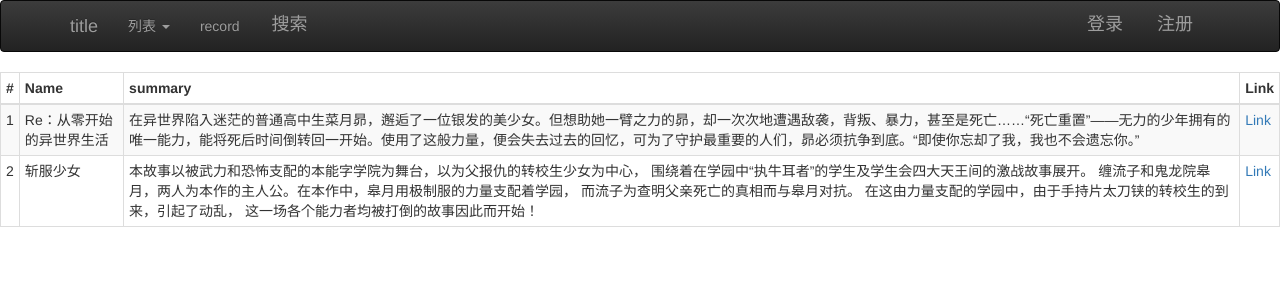
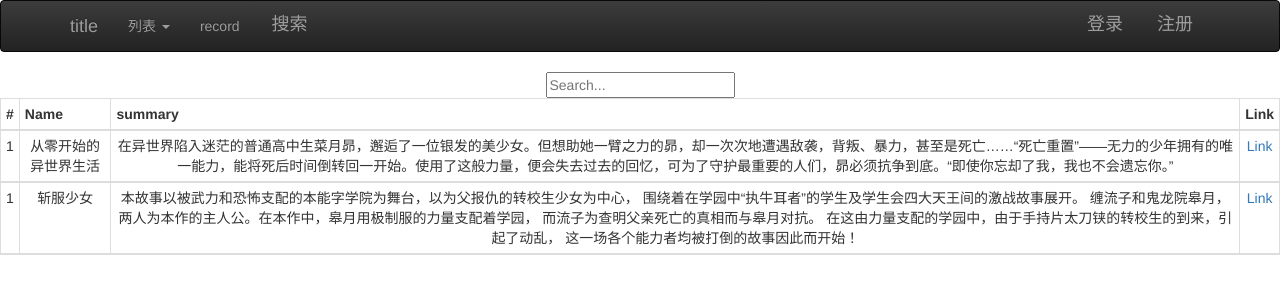
Before and after one commit to Kami-naga/Project2-group1, a React (Create React App) app: page /#/list1 in a window 1280 px wide. Shown: the top 300 px of the page. Built offline with nearby package versions, Linux system fonts and the light colour scheme.

Commit message:
filter in list

```diff
--- a/src/App.css
+++ b/src/App.css
@@ -16,3 +16,6 @@
   position:absolute;
   right:100px;
 }
+.searchBox{
+	text-align: center;
+}
--- a/src/list1.js
+++ b/src/list1.js
@@ -1,8 +1,81 @@
 import React, { Component } from 'react';
 import {Table} from 'react-bootstrap'
+import './App.css'
 class List1 extends React.Component{
+    constructor(){
+        super();
+        this.state = {
+            name:[],
+            search: ''
+        }
+        this.state.name.push("从零开始的异世界生活");
+        this.state.name.push("斩服少女");
+    }
+
+    updateSearch(event){
+        this.setState({search: event.target.value.substr(0, 20)});
+    }
+
     render(){
+        var filter = this.state.search;
+        var filtered1 = this.state.name[0].indexOf(filter);
+        var filtered2 = this.state.name[1].indexOf(filter);
+        let itemTable;
+        if (filter == ''){
+            itemTable = (
+                <thead>
+                    <tr>
+                        <td>1</td>
+                        <td>从零开始的异世界生活</td>
+                        <td>在异世界陷入迷茫的普通高中生菜月昴，邂逅了一位银发的美少女。但想助她一臂之力的昴，却一次次地遭遇敌袭，背叛、暴力，甚至是死亡……“死亡重置”——无力的少年拥有的唯一能力，能将死后时间倒转回一开始。使用了这般力量，便会失去过去的回忆，可为了守护最重要的人们，昴必须抗争到底。“即使你忘却了我，我也不会遗忘你。”</td>
+                        <td ><a href="https://bangumi.bilibili.com/anime/3461?from=search&seid=12480599131834855516">Link</a></td>
+                    </tr>
+                    <tr>
+                        <td>1</td>
+                        <td>斩服少女</td>
+                        <td>本故事以被武力和恐怖支配的本能字学院为舞台，以为父报仇的转校生少女为中心， 围绕着在学园中“执牛耳者”的学生及学生会四大天王间的激战故事展开。 缠流子和鬼龙院皋月，两人为本作的主人公。在本作中，皋月用极制服的力量支配着学园， 而流子为查明父亲死亡的真相而与皋月对抗。 在这由力量支配的学园中，由于手持片太刀铗的转校生的到来，引起了动乱， 这一场各个能力者均被打倒的故事因此而开始！</td>
+                        <td><a href="https://bangumi.bilibili.com/anime/419?from=search&seid=1605314221698094105">Link</a></td>
+                    </tr>
+                </thead>
+
+            )
+        }
+        else if (filtered1 !== -1){
+            itemTable = (
+                <thead>
+                    <tr>
+                        <td>1</td>
+                        <td>从零开始的异世界生活</td>
+                        <td>在异世界陷入迷茫的普通高中生菜月昴，邂逅了一位银发的美少女。但想助她一臂之力的昴，却一次次地遭遇敌袭，背叛、暴力，甚至是死亡……“死亡重置”——无力的少年拥有的唯一能力，能将死后时间倒转回一开始。使用了这般力量，便会失去过去的回忆，可为了守护最重要的人们，昴必须抗争到底。“即使你忘却了我，我也不会遗忘你。”</td>
+                        <td ><a href="https://bangumi.bilibili.com/anime/3461?from=search&seid=12480599131834855516">Link</a></td>
+                    </tr>
+                </thead>
+
+            )
+        }
+        else if (filtered2 !== -1){
+            itemTable = (
+                <thead>
+                    <tr>
+                        <td>1</td>
+                        <td>斩服少女</td>
+                        <td>本故事以被武力和恐怖支配的本能字学院为舞台，以为父报仇的转校生少女为中心， 围绕着在学园中“执牛耳者”的学生及学生会四大天王间的激战故事展开。 缠流子和鬼龙院皋月，两人为本作的主人公。在本作中，皋月用极制服的力量支配着学园， 而流子为查明父亲死亡的真相而与皋月对抗。 在这由力量支配的学园中，由于手持片太刀铗的转校生的到来，引起了动乱， 这一场各个能力者均被打倒的故事因此而开始！</td>
+                        <td><a href="https://bangumi.bilibili.com/anime/419?from=search&seid=1605314221698094105">Link</a></td>
+                    </tr>
+                </thead>
+            );
+
+        }
+        else{
+            itemTable=(
+                <p> Nothing found in here... </p>
+            )
+        }
+
         return(
+            <div className="searchBox">
+                <input type="text" value={this.state.search} placeholder="Search..."
+                 onChange={this.updateSearch.bind(this)}/>
                  <Table striped bordered condensed hover>
                     <thead>
                         <tr>
@@ -12,21 +85,9 @@ class List1 extends React.Component{
                             <th>Link</th>
                         </tr>
                     </thead>
-                <tbody>
-                <tr>
-                    <td>1</td>
-                    <td>Re：从零开始的异世界生活</td>
-                    <td>在异世界陷入迷茫的普通高中生菜月昴，邂逅了一位银发的美少女。但想助她一臂之力的昴，却一次次地遭遇敌袭，背叛、暴力，甚至是死亡……“死亡重置”——无力的少年拥有的唯一能力，能将死后时间倒转回一开始。使用了这般力量，便会失去过去的回忆，可为了守护最重要的人们，昴必须抗争到底。“即使你忘却了我，我也不会遗忘你。”</td>
-                    <td ><a href="https://bangumi.bilibili.com/anime/3461?from=search&seid=12480599131834855516">Link</a></td>
-                </tr>
-                <tr>
-                    <td>2</td>
-                    <td>斩服少女</td>
-                    <td>本故事以被武力和恐怖支配的本能字学院为舞台，以为父报仇的转校生少女为中心， 围绕着在学园中“执牛耳者”的学生及学生会四大天王间的激战故事展开。 缠流子和鬼龙院皋月，两人为本作的主人公。在本作中，皋月用极制服的力量支配着学园， 而流子为查明父亲死亡的真相而与皋月对抗。 在这由力量支配的学园中，由于手持片太刀铗的转校生的到来，引起了动乱， 这一场各个能力者均被打倒的故事因此而开始！</td>
-                    <td><a href="https://bangumi.bilibili.com/anime/419?from=search&seid=1605314221698094105">Link</a></td>
-                </tr>
-                </tbody>
+                    {itemTable}
                  </Table>
+            </div>
         )
     }
 }
--- a/src/list2.js
+++ b/src/list2.js
@@ -1,17 +1,25 @@
 import React, { Component } from 'react';
 import {Table} from 'react-bootstrap'
 class List2 extends React.Component{
+    constructor(){
+        super();
+        this.state = {
+            name:[],
+            search: ''
+        }
+        this.state.name.push("一拳超人");
+        this.state.name.push("齐木楠雄的灾难");
+    }
+    updateSearch(event){
+        this.setState({search: event.target.value.substr(0, 20)});
+    }
     render(){
-        return(
-            <Table striped bordered condensed hover>
-                <thead>
-                <tr>
-                    <th>#</th>
-                    <th>Name</th>
-                    <th>summary</th>
-                    <th>Link</th>
-                </tr>
-                </thead>
+        var filter = this.state.search;
+        var filtered1 = this.state.name[0].indexOf(filter);
+        var filtered2 = this.state.name[1].indexOf(filter);
+        let itemTable;
+        if (filter == '') {
+            itemTable = (
                 <tbody>
                     <tr>
                         <td>1</td>
@@ -26,7 +34,57 @@ class List2 extends React.Component{
                         <td ><a href="http://manhua.dmzj.com/chaonenglizheqimunanxiongdezainan">Link</a></td>
                     </tr>
                 </tbody>
+            );
+        }
+        else if(filtered1 !== -1){
+            itemTable = (
+                <thead>
+                    <tr>
+                        <td>1</td>
+                        <td>一拳超人</td>
+                        <td>一拳超人漫画 ，主人公埼玉原本是一名整日奔波于求职的普通人。3年前的一天偶然遇到了要对淘气少年下杀手的异变螃蟹人后，回忆起年少年时“想要成为英雄”的梦想，最终拼尽全力救下了淘气少年。之后通过拼命锻炼，埼玉终于脱胎换骨获得了最强的力量，但同时失去了头发成了光头。在独自做了一段时间英雄后，正式加入英雄协会，与众多英雄一起开始了对抗各种怪人以及恶势力的生活……</td>
+                        <td><a href="http://manhua.dmzj.com/yiquanchaoren">Link</a></td>
+                    </tr>
+                </thead>
+            );
+        }
+        else if(filtered2 !== -1 ){
+            itemTable = (
+                <thead>
+                    <thead>
+                        <tr>
+                            <td>2</td>
+                            <td>齐木楠雄的灾难</td>
+                            <td>高中生·齐木楠雄是超能力者。心灵感应、念动力、透视、预知、瞬间移动、千里眼等，不论任何事情都自由自在。但这任谁都羡慕不已的最强能力，实际上对于本人而言是引来灾难的不幸元凶。因此，他在别人面前封印了超能力，以不起眼、不和他人有所牵扯为信条，默默无闻地过日子。但不知为何，他的身边总是聚集着不可思议的人类（生物），风暴般的灾难接连不断地降临！</td>
+                            <td ><a href="http://manhua.dmzj.com/chaonenglizheqimunanxiongdezainan">Link</a></td>
+                        </tr>
+                    </thead>
+
+                </thead>
+            );
+        }
+        else{
+            itemTable = (
+                <p> Nothing found in here </p>
+            );
+        }
+        return(
+            <div className ="searchBox">
+                <input type="text" value={this.state.search} placeholder="Search..."
+                 onChange={this.updateSearch.bind(this)}/>
+                <Table striped bordered condensed hover>
+                    <thead>
+                        <tr>
+                            <th>#</th>
+                            <th>Name</th>
+                            <th>summary</th>
+                            <th>Link</th>
+                        </tr>
+                    </thead>
+                    {itemTable}
+
                 </Table>
+            </div>
         )
     }
 }
--- a/src/list3.js
+++ b/src/list3.js
@@ -1,17 +1,26 @@
 import React, { Component } from 'react';
 import {Table} from 'react-bootstrap'
 class List3 extends React.Component{
+    constructor(){
+        super();
+        this.state = {
+            name:[],
+            search: ''
+        }
+        this.state.name.push("为美好的世界献上祝福！");
+        this.state.name.push("NO GAME NO LIFE 游戏人生");
+    }
+
+    updateSearch(event){
+        this.setState({search: event.target.value.substr(0, 20)});
+    }
     render(){
-        return(
-            <Table striped bordered condensed hover>
-                <thead>
-                <tr>
-                    <th>#</th>
-                    <th>Name</th>
-                    <th>summary</th>
-                    <th>Link</th>
-                </tr>
-                </thead>
+        var filter = this.state.search;
+        var filtered1 = this.state.name[0].indexOf(filter);
+        var filtered2 = this.state.name[1].indexOf(filter);
+        let itemTable;
+        if (filter == ''){
+            itemTable = (
                 <tbody>
                 <tr>
                     <td>1</td>
@@ -30,7 +39,58 @@ class List3 extends React.Component{
                     <td> <a href="http://www.8wenku.com/book/1186">Link</a></td>
                 </tr>
                 </tbody>
-            </Table>
+
+            )
+        }
+        else if(filtered1 !== -1){
+            itemTable = (
+                <thead>
+                    <tr>
+                        <td>1</td>
+                        <td>为美好的世界献上祝福！</td>
+                        <td>喜爱游戏的家里蹲少年佐藤和真的人生突然闭幕。
+                            但是他的眼前出现自称女神的美少女。
+                            转生到异世界的和真就此为了满足食衣住而努力工作！
+                            原本只想安稳度日的和真，却因为带去的女神接二连三引发问题，
+                            甚至被魔王军盯上了!?</td>
+                        <td><a href="http://www.yidm.com/article/html/1/1582/index.html">Link</a></td>
+                    </tr>
+                </thead>
+            )
+        }
+        else if(filtered2 !== -1){
+            itemTable = (
+                <thead>
+                    <tr>
+                        <td>2</td>
+                        <td>NO GAME NO LIFE 游戏人生</td>
+                        <td>在网络上成为都市传说的天才玩家兄妹·空和白实际是家里蹲尼特族。他们将将世界称为“垃圾游戏”。某天，这两个人某一天被自称“神”的少年召唤到了异世界。那是被神明禁止了战争，一切交由游戏来决定"的世界——没错，就连国境线也是一样。被其他种族逼入绝境，只剩下最后一座都市的“人类种”。空和白，两名废人兄妹到底能否在异世界成为“人类的救世主”？——那么，让我们开始游戏吧！</td>
+                        <td> <a href="http://www.8wenku.com/book/1186">Link</a></td>
+                    </tr>
+                </thead>
+            );
+        }
+        else{
+            itemTable = (
+                <p> Nothing found in  here </p>
+            );
+        }
+        return(
+            <div className="searchBox">
+                <input type="text" value={this.state.search} placeholder="Search..."
+                     onChange={this.updateSearch.bind(this)}/>
+                <Table striped bordered condensed hover>
+                    <thead>
+                    <tr>
+                        <th>#</th>
+                        <th>Name</th>
+                        <th>summary</th>
+                        <th>Link</th>
+                    </tr>
+                    </thead>
+                    {itemTable}
+                </Table>
+            </div>
         )
     }
 }
--- a/src/navibar.js
+++ b/src/navibar.js
@@ -26,7 +26,7 @@ class Navibar extends React.Component {
                         <NavDropdown eventKey={2} title="列表" id="basic-nav-dropdown">
                             <MenuItem eventKey={2.1}  target={"_blank"}><Link to="/list1">list1</Link></MenuItem>
                             <MenuItem eventKey={2.2} target={"_blank"}><Link to="/list2">list2</Link></MenuItem>
-                            <MenuItem eventKey={2.3} target={"_blank"}><Link to="/list3">list</Link></MenuItem>
+                            <MenuItem eventKey={2.3} target={"_blank"}><Link to="/list3">list3</Link></MenuItem>
                             <MenuItem divider />
                             <MenuItem eventKey={2.4}>其他</MenuItem>
                         </NavDropdown>
```
Also changed, not shown: 1 other file (tests, documents, lock files or other folders). Lines whose indentation alone changed are shown as unchanged.
